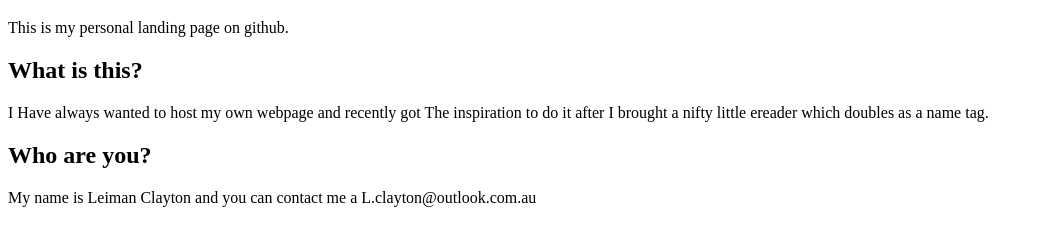
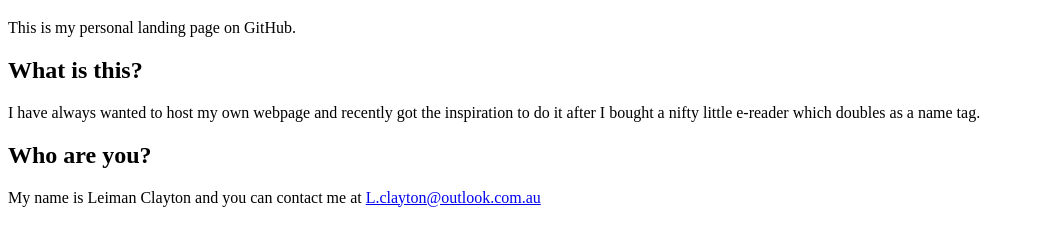
Before and after one commit to Lemon2142/About-me, a plain HTML site: page index.html in a window 1280 px wide. Shown: the part 61-306 px from the top of the page, without its empty margins (0-1043 px from the left). Drawn offline with Linux system fonts and the light colour scheme.

Commit message:
Update index.html

```diff
--- a/index.html
+++ b/index.html
@@ -1,13 +1,19 @@
 <!DOCTYPE html>
 <html>
+<head>
+    <meta name="viewport" content="width=device-width, initial-scale=1.0">
+</head>
 <body>
     <h1>Hello World</h1>
-    <p>This is my personal landing page on github. </p>
+    <p>This is my personal landing page on GitHub.</p>
+
     <h2>What is this?</h2>
-    <p>I Have always wanted to host my own webpage and recently got
-    The inspiration to do it after I brought a nifty little ereader
-    which doubles as a name tag. </p>
+    <p>I have always wanted to host my own webpage and recently got
+    the inspiration to do it after I bought a nifty little e-reader
+    which doubles as a name tag.</p>
+
     <h2>Who are you?</h2>
-    <p>My name is Leiman Clayton and you can contact me a L.clayton@outlook.com.au</p>
+    <p>My name is Leiman Clayton and you can contact me at
+    <a href="mailto:L.clayton@outlook.com.au">L.clayton@outlook.com.au</a></p>
 </body>
 </html>
```
